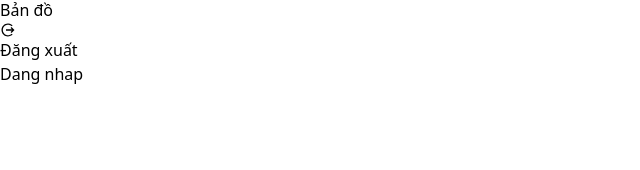
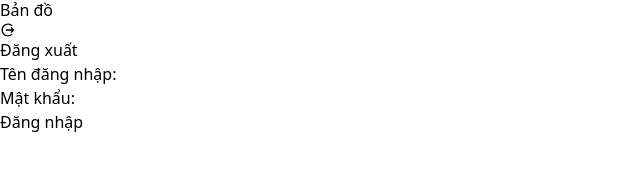
Before and after one commit to NPThanhTuong/dashboard-sensorthings-UI, a React (Vite) app: page /dang-nhap in a window 1280 px wide. Shown: the part 162-332 px from the top of the page, without its empty margins (0-640 px from the left). Built offline with nearby package versions, Linux system fonts and the light colour scheme.

Commit message:
add login function

```diff
--- a/src/pages/login_page/LoginPage.jsx
+++ b/src/pages/login_page/LoginPage.jsx
@@ -1,8 +1,55 @@
+import { useState } from "react";
+import axios from "axios";
+import Cookies from "js-cookie";
+
 const LoginPage = () => {
+  const [username, setUsername] = useState("");
+  const [password, setPassword] = useState("");
+  const [message, setMessage] = useState("");
+
+  const handleLogin = async (e) => {
+    e.preventDefault();
+    try {
+      const response = await axios.post("/api/login", {
+        username,
+        password,
+      });
+      const { token, user } = response.data;
+      Cookies.set("token", token, { expires: 7 });
+      setMessage("Đăng nhập thành công!");
+      console.log("đăng nhập với người dùng:", user);
+    } catch (error) {
+      setMessage(error.message);
+    }
+  };
+
   return (
-    <>
-      <form action="">Dang nhap</form>
-    </>
+    <div className="login-container">
+      <form onSubmit={handleLogin}>
+        <div>
+          <label htmlFor="username">Tên đăng nhập:</label>
+          <input
+            type="text"
+            id="username"
+            value={username}
+            onChange={(e) => setUsername(e.target.value)}
+            required
+          />
+        </div>
+        <div>
+          <label htmlFor="password">Mật khẩu:</label>
+          <input
+            type="password"
+            id="password"
+            value={password}
+            onChange={(e) => setPassword(e.target.value)}
+            required
+          />
+        </div>
+        <button type="submit">Đăng nhập</button>
+      </form>
+      {message && <p>{message}</p>}
+    </div>
   );
 };
 
```
